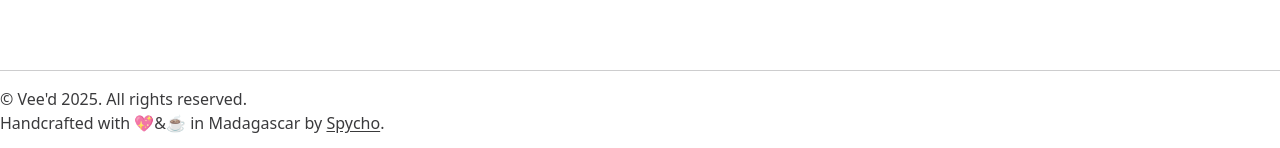
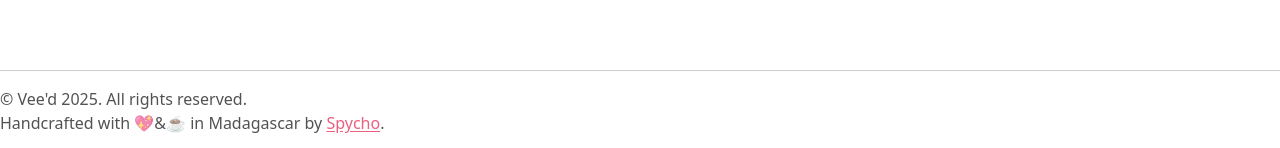
Before and after one commit to ssycho/vee-d, a Next.js app: page / in a window 1280 px wide. Shown: the part 4833-4981 px from the top of the page. Built offline with nearby package versions, Linux system fonts and the light colour scheme.

Commit message:
update github profile link

```diff
--- a/src/components/Footer.tsx
+++ b/src/components/Footer.tsx
@@ -4,14 +4,14 @@ import React from "react";
 function Footer() {
     const year = new Date().getFullYear();
     return (
-        <footer className="container mx-auto lg:px-0 px-6 py-4 border-t border-foreground/20 text-foreground/80">
+        <footer className="container mx-auto lg:px-0 px-6 py-4 border-t border-foreground/20 text-foreground/70">
             <p>© Vee&apos;d {year}. All rights reserved.</p>
             <p>
                 Handcrafted with 💖&☕ in Madagascar by{" "}
                 <Link
-                    href="https://github.com/lonlee-spycho"
+                    href="https://github.com/ssycho"
                     target="_blank"
-                    className="underline font-medium underline-offset-2 text-primarys"
+                    className="underline font-medium underline-offset-2 text-primary/70"
                 >
                     Spycho
                 </Link>
```
